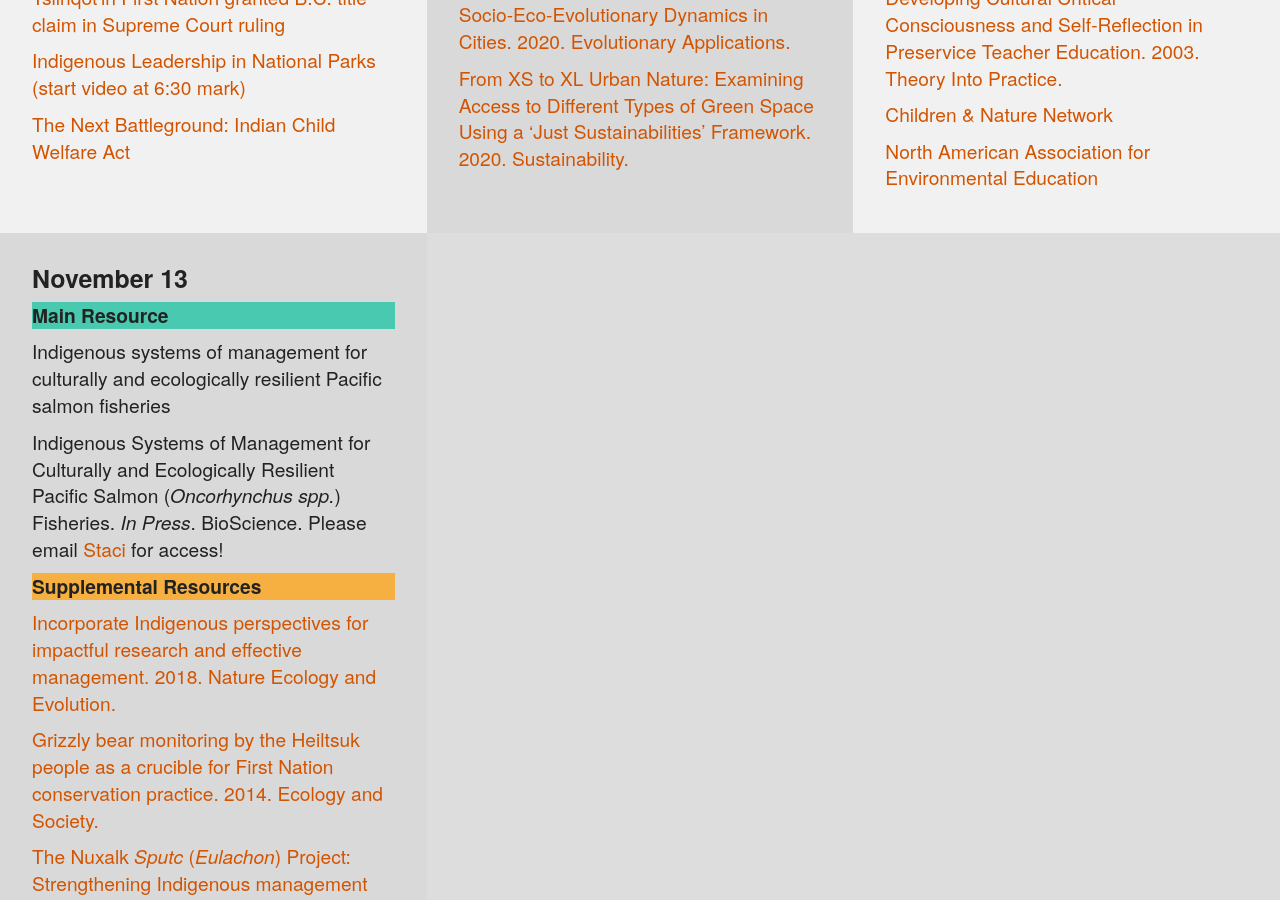
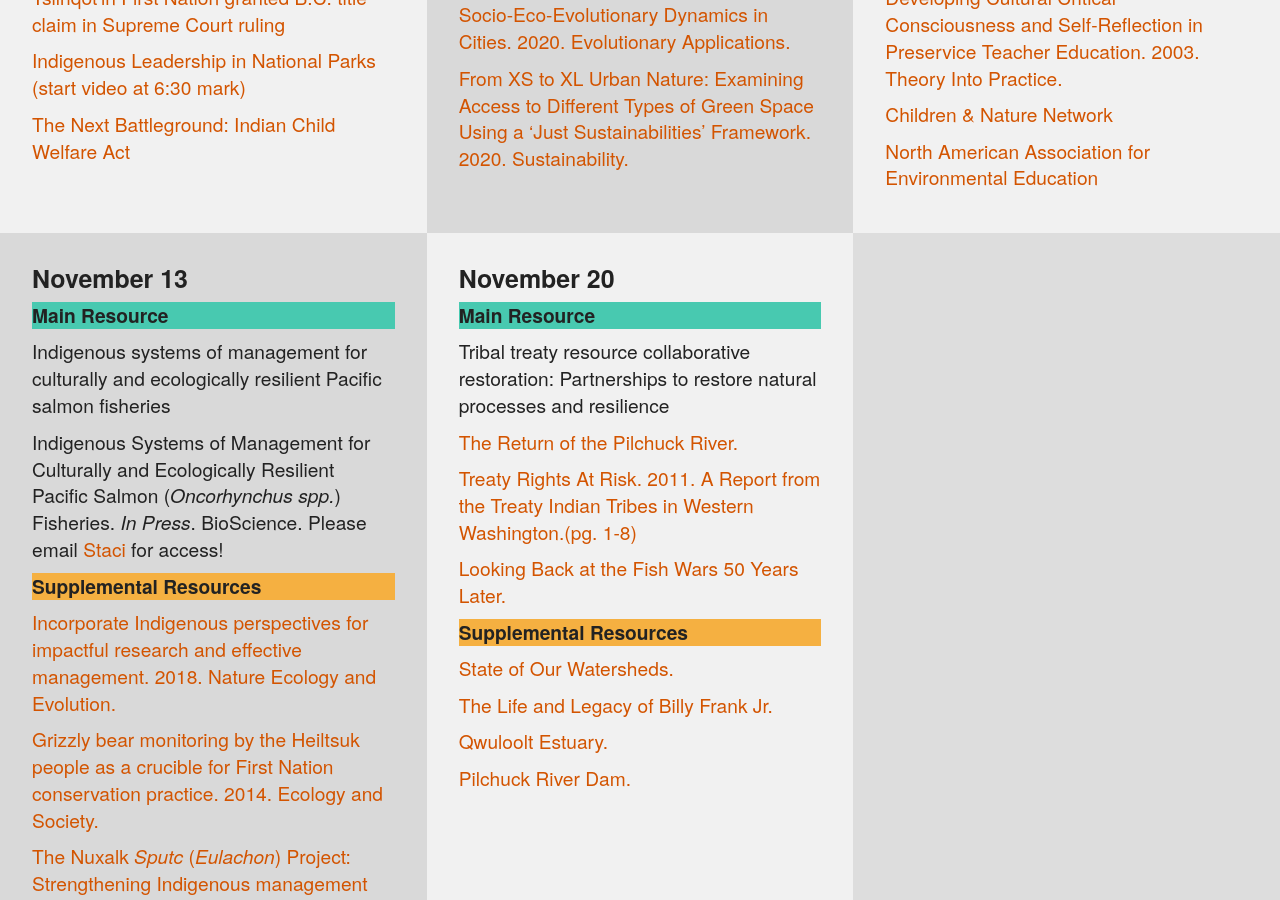
Before and after one commit to amburgey/FISH513InclusiveConservation, a Jekyll site: the page built from readings.html, in a window 1280 px wide and 900 px high, scrolled down 1817 px. Built offline with Jekyll 4.4.1, drawn with Linux system fonts in a browser that asks for light colours.

Commit message:
Brett's resources

```diff
--- a/readings.html
+++ b/readings.html
@@ -108,6 +108,20 @@ layout: list
 			<p class="tile_space"><a href="https://www.ecologyandsociety.org/vol21/iss2/art18/" target="_blank" rel="noopener noreferrer">Łeghágots'enetę (learning together): the importance of indigenous perspectives in the identification of biological variation. 2016. Ecology and Society.</a> </p>
         </li>
 
+		<li class="gi tile--alt4">
+            <h3>November 20</h3>
+			<p class="tile_blue"> Main Resource </p>
+            <p class="tile_space"> Tribal treaty resource collaborative restoration: Partnerships to restore natural processes and resilience</p>
+			<p class="tile_space"><a href="https://www.youtube.com/watch?v=UQYClzJB5D0" target="_blank" rel="noopener noreferrer">The Return of the Pilchuck River.</a> </p>
+			<p class="tile_space"><a href="http://nwifc.org/w/wp-content/uploads/downloads/2011/08/whitepaper628finalpdf.pdf" target="_blank" rel="noopener noreferrer">Treaty Rights At Risk. 2011. A Report from the Treaty Indian Tribes in Western Washington.(pg. 1-8)</a> </p>
+			<p class="tile_space"><a href="https://nwtreatytribes.org/looking-back-at-the-fish-wars-50-years-later/" target="_blank" rel="noopener noreferrer">Looking Back at the Fish Wars 50 Years Later.</a> </p>
+			<p class="tile_yellow"> Supplemental Resources </p>
+			<p class="tile_space"><a href="https://nwifc.org/publications/state-of-our-watersheds/" target="_blank" rel="noopener noreferrer">State of Our Watersheds.</a> </p>
+			<p class="tile_space"><a href="http://billyfrankjr.org/" target="_blank" rel="noopener noreferrer">The Life and Legacy of Billy Frank Jr.</a> </p>
+			<p class="tile_space"><a href="https://www.qwuloolt.org/" target="_blank" rel="noopener noreferrer">Qwuloolt Estuary.</a> </p>
+			<p class="tile_space"><a href="https://nr.tulaliptribes.com/Topics/Restoration/PilchuckRiverDam" target="_blank" rel="noopener noreferrer">Pilchuck River Dam.</a> </p>
+        </li>
+
 	</ul><!--end .g--3up-->
 
 </section>
```
